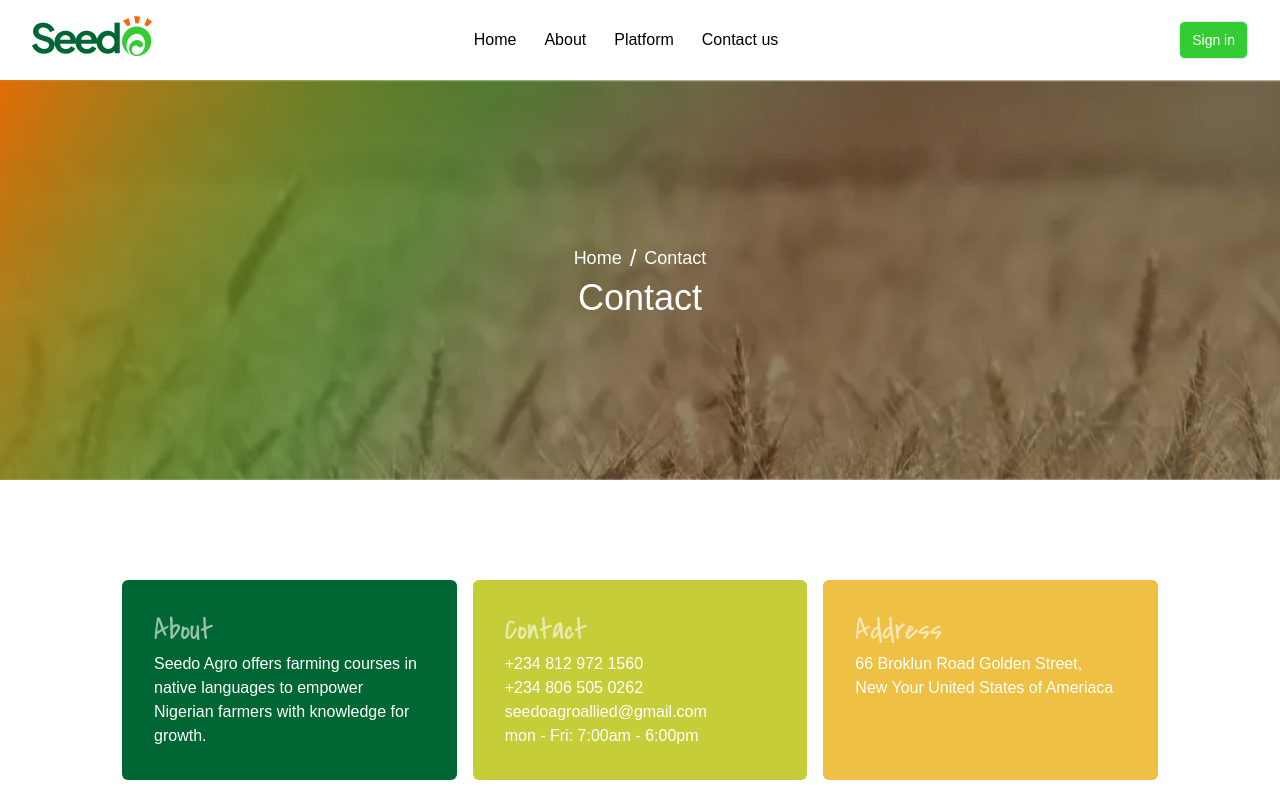
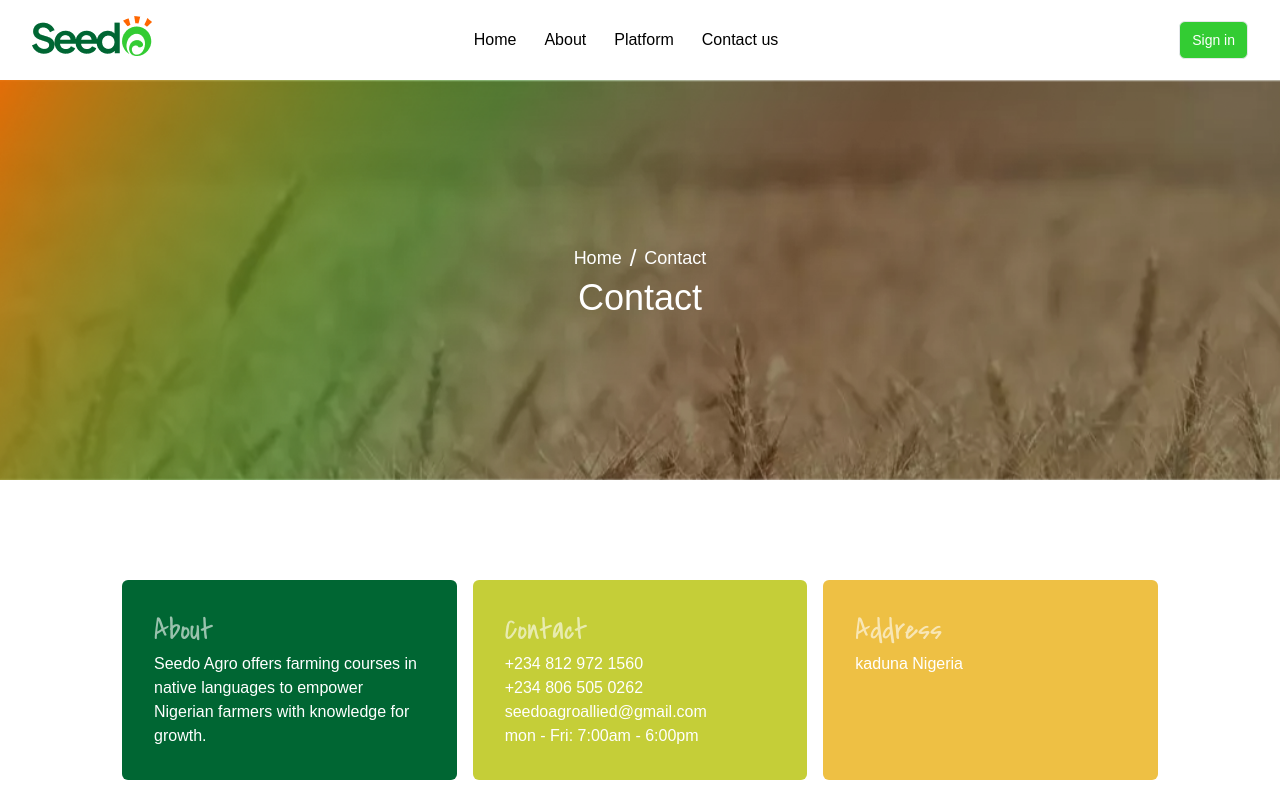
Before and after one commit to wobin1/seedo-platform-ui, an Angular app: page /#/home in a window 1280 px wide. Both pictures are taken after a click on the link "Contact us". Shown: the top 800 px of the page. Built offline with nearby package versions, Linux system fonts and the light colour scheme.

Commit message:
added about and contact page

```diff
--- a/src/app/views/landing-page-layout/contact/contact.component.html
+++ b/src/app/views/landing-page-layout/contact/contact.component.html
@@ -24,9 +24,7 @@
     <div class="Address flex-1 bg-[#EEC044] p-8 text-white rounded-md">
       <h4 class="grace-font text-3xl text-white/60">Address</h4>
       <p class="mt-1">
-        66 Broklun Road Golden Street, <br>
-        New Your United States of
-        Ameriaca
+        kaduna Nigeria<br>
       </p>
     </div>
   </div>
```
